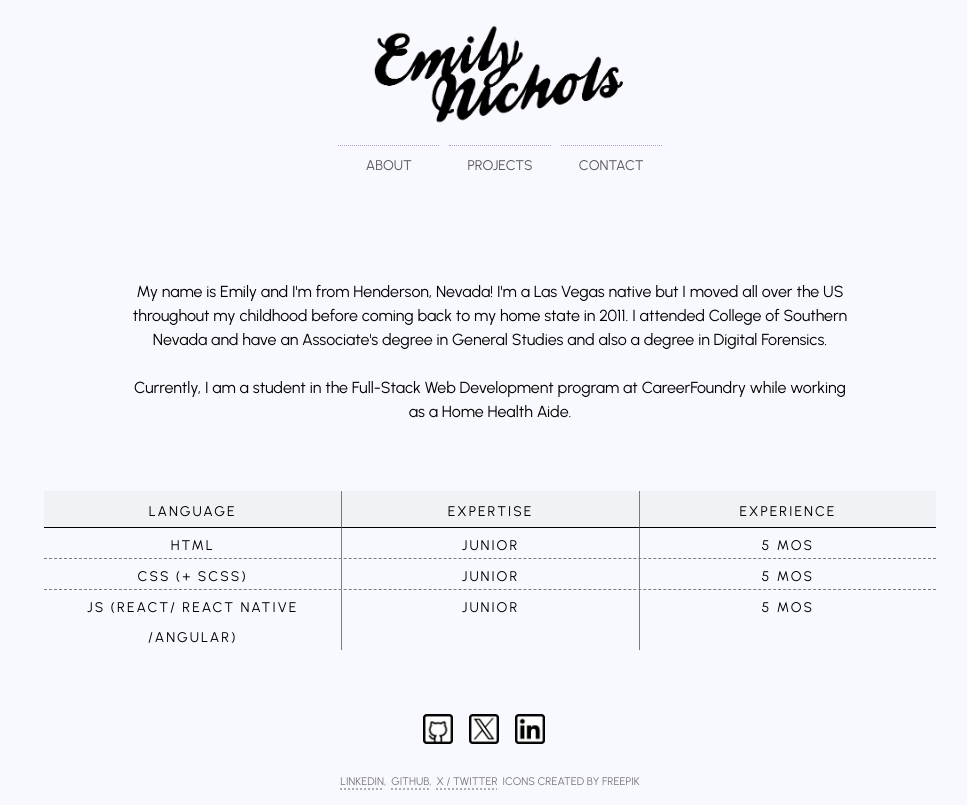
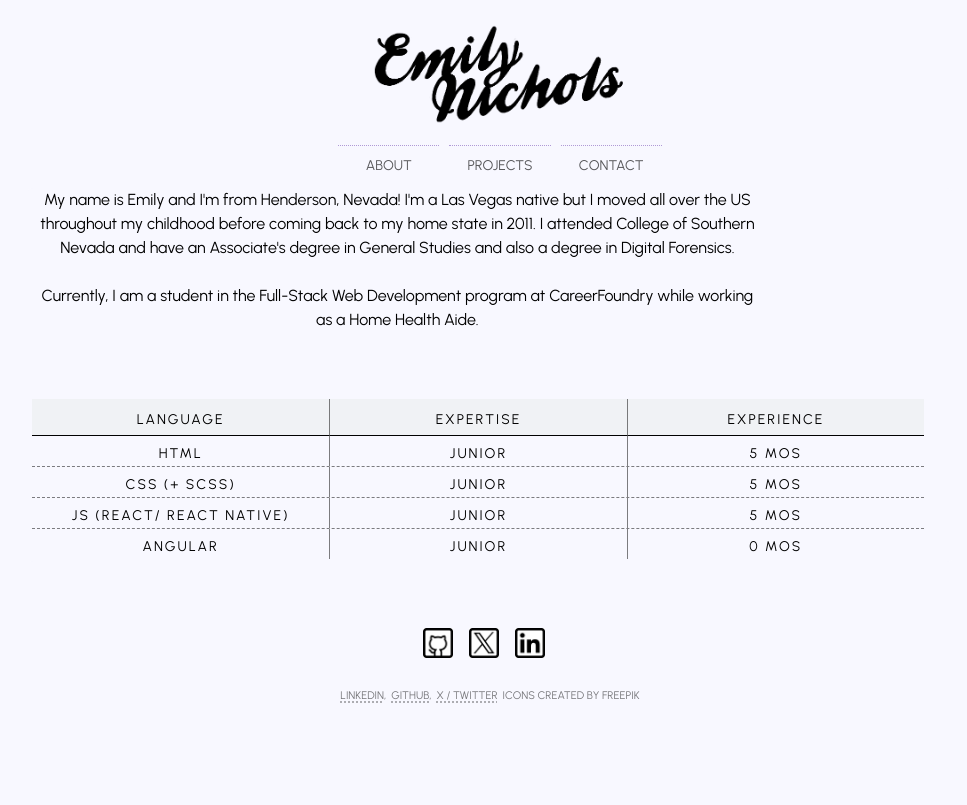
Before and after one commit to emnnichols/portfolio-site, a React (Vite) app: page /about in a window 1280 px wide. Shown: the whole page, without its empty margins (150-1117 px from the left). Built offline with nearby package versions, Linux system fonts and the light colour scheme; no server answers.

Commit message:
Updated skill function

```diff
--- a/src/components/about-view/about-view.jsx
+++ b/src/components/about-view/about-view.jsx
@@ -1,22 +1,30 @@
 import { Row, Col, Container, Card } from "react-bootstrap";
 import "./about-view.scss";
 import moment from "moment";
-import portrait from "../../../img/about_portrait.jpeg"
 
 export const AboutView = () => {
 
-  const start = new Date(2023, 10 - 1, 16);
-  const end = new Date();
-  const duration = Math.round((moment(end).diff(start, 'months') / 12) * 10) / 10;
+  // const start = new Date(2023, 10 - 1, 16);
+  // const end = new Date();
+  // const duration = Math.round((moment(end).diff(start, 'months') / 12) * 10) / 10;
+
+  function duration(start) {
+    const end = new Date();
+    return Math.round((moment(end).diff(start, 'months') / 12) * 10) / 10;
+  }
+
+  const coreSkills = new Date(2023, 10 - 1, 16);
+  const angular = new Date(2024, 5 - 1, 20);
 
   return (
-    <Container className="about">
-      <Row className="justify-content-center">
+    <Container className="justify-content-center">
+      <Row className="about card justify-content-center">
         <Col lg={7} className="col-12 aboutText">
           My name is Emily and I'm from Henderson, Nevada!
           I'm a Las Vegas native but I moved all over the US throughout my childhood before coming back to my home state in 2011.
           I attended College of Southern Nevada and have an Associate's degree in General Studies and also a degree in Digital Forensics.
-          <br /><br />Currently, I am a student in the Full-Stack Web Development program at CareerFoundry while working as a Home Health Aide.
+          <br /><br />
+          Currently, I am a student in the Full-Stack Web Development program at CareerFoundry while working as a Home Health Aide.
         </Col>
 
         <Row className="mt-5 justify-content-center">
@@ -29,19 +37,66 @@ export const AboutView = () => {
               </Col>
               <Col className="tableRight col-9 tableText">
                 <Row className="cellBorder">
-                  <Col lg={3} className="col-2">HTML</Col>
+                  <Col lg={2} className="col-2">HTML</Col>
                   <Col lg={3} className="col-2 skillBorder">CSS (+ SCSS)</Col>
-                  <Col lg={6} className="col-7 skillBorder">JS (+ REACT, REACT NATIVE, ANGULAR)</Col>
+                  <Col lg={4} className="col-2 skillBorder">JS (+ REACT, REACT NATIVE)</Col>
+                  <Col lg={2} className="col-2 skillBorder">ANGULAR</Col>
                 </Row>
                 <Row className="cellBorder">
-                  <Col lg={3} className="col-2">{duration < 3 ? `junior` : duration < 7 ? `mid` : `senior`}</Col>
-                  <Col lg={3} className="col-2 skillBorder">{duration < 3 ? `junior` : duration < 7 ? `mid` : `senior`}</Col>
-                  <Col lg={6} className="col-7 skillBorder">{duration < 3 ? `junior` : duration < 7 ? `mid` : `senior`}</Col>
+                  <Col lg={2} className="col-2">
+                    {duration(coreSkills) < 3
+                      ? `junior` : duration(coreSkills) < 7
+                        ? `mid`
+                        : `senior`}
+                  </Col>
+                  <Col lg={3} className="col-2 skillBorder">
+                    {duration(coreSkills) < 3
+                      ? `junior` : duration(coreSkills) < 7
+                        ? `mid`
+                        : `senior`}
+                  </Col>
+                  <Col lg={4} className="col-2 skillBorder">
+                    {duration(coreSkills) < 3
+                      ? `junior` : duration(coreSkills) < 7
+                        ? `mid`
+                        : `senior`}
+                  </Col>
+                  <Col lg={2} className="col-2 skillBorder">
+                    {duration(angular) < 3
+                      ? `junior` : duration(angular) < 7
+                        ? `mid`
+                        : `senior`}
+                  </Col>
                 </Row>
                 <Row>
-                  <Col lg={3} className="col-2">{duration < 1 ? `${duration * 10} months` : duration === 1 ? `${duration} year` : `${duration} years`}</Col>
-                  <Col lg={3} className="col-2 skillBorder">{duration < 1 ? `${duration * 10} months` : duration === 1 ? `${duration} year` : `${duration} years`}</Col>
-                  <Col lg={6} className="col-7 skillBorder">{duration < 1 ? `${duration * 10} months` : duration === 1 ? `${duration} year` : `${duration} years`}</Col>
+                  <Col lg={2} className="col-2">
+                    {duration(coreSkills) < 1
+                      ? `${duration(coreSkills) * 10} mos`
+                      : duration(coreSkills) === 1
+                        ? `${duration(coreSkills)} year`
+                        : `${duration(coreSkills)} years`}
+                  </Col>
+                  <Col lg={3} className="col-2 skillBorder">
+                    {duration(coreSkills) < 1
+                      ? `${duration(coreSkills) * 10} mos`
+                      : duration(coreSkills) === 1
+                        ? `${duration(coreSkills)} year`
+                        : `${duration(coreSkills)} years`}
+                  </Col>
+                  <Col lg={4} className="col-2 skillBorder">
+                    {duration(coreSkills) < 1
+                      ? `${duration(coreSkills) * 10} mos`
+                      : duration(coreSkills) === 1
+                        ? `${duration(coreSkills)} year`
+                        : `${duration(coreSkills)} years`}
+                  </Col>
+                  <Col lg={2} className="col-2 skillBorder">
+                    {duration(angular) < 1
+                      ? `${duration(angular) * 10} mos`
+                      : duration(angular) === 1
+                        ? `${duration(angular)} year`
+                        : `${duration(angular)} years`}
+                  </Col>
                 </Row>
               </Col>
             </Row>
@@ -56,20 +111,26 @@ export const AboutView = () => {
               </Row>
               <Row className="cellBorder">
                 <Col lg={4} className="col-5">HTML</Col>
-                <Col lg={4} className="col-3 skillBorder">{duration < 3 ? `junior` : duration < 7 ? `mid` : `senior`}</Col>
-                <Col lg={4} className="col-4 skillBorder">{duration < 1 ? `${duration * 10} mos` : duration === 1 ? `${duration} year` : `${duration} years`}</Col>
+                <Col lg={4} className="col-3 skillBorder">{duration(coreSkills) < 3 ? `junior` : duration(coreSkills) < 7 ? `mid` : `senior`}</Col>
+                <Col lg={4} className="col-4 skillBorder">{duration(coreSkills) < 1 ? `${duration(coreSkills) * 10} mos` : duration(coreSkills) === 1 ? `${duration(coreSkills)} year` : `${duration(coreSkills)} years`}</Col>
               </Row>
               <Row className="cellBorder">
                 <Col lg={4} className="col-5">CSS (+ SCSS)</Col>
-                <Col lg={4} className="col-3 skillBorder">{duration < 3 ? `junior` : duration < 7 ? `mid` : `senior`}</Col>
-                <Col lg={4} className="col-4 skillBorder">{duration < 1 ? `${duration * 10} mos` : duration === 1 ? `${duration} year` : `${duration} years`}</Col>
+                <Col lg={4} className="col-3 skillBorder">{duration(coreSkills) < 3 ? `junior` : duration(coreSkills) < 7 ? `mid` : `senior`}</Col>
+                <Col lg={4} className="col-4 skillBorder">{duration(coreSkills) < 1 ? `${duration(coreSkills) * 10} mos` : duration(coreSkills) === 1 ? `${duration(coreSkills)} year` : `${duration(coreSkills)} years`}</Col>
+              </Row>
+              <Row className="cellBorder">
+                <Col lg={4} className="col-5">JS (REACT/ REACT NATIVE)</Col>
+                <Col lg={4} className="col-3 skillBorder">{duration(coreSkills) < 3 ? `junior` : duration(coreSkills) < 7 ? `mid` : `senior`}</Col>
+                <Col lg={4} className="col-4 skillBorder">{duration(coreSkills) < 1 ? `${duration(coreSkills) * 10} mos` : duration(coreSkills) === 1 ? `${duration(coreSkills)} year` : `${duration(coreSkills)} years`}</Col>
               </Row>
               <Row>
-                <Col lg={4} className="col-5">JS (REACT/ REACT NATIVE /ANGULAR)</Col>
-                <Col lg={4} className="col-3 skillBorder">{duration < 3 ? `junior` : duration < 7 ? `mid` : `senior`}</Col>
-                <Col lg={4} className="col-4 skillBorder">{duration < 1 ? `${duration * 10} mos` : duration === 1 ? `${duration} year` : `${duration} years`}</Col>
+                <Col lg={4} className="col-5">ANGULAR</Col>
+                <Col lg={4} className="col-3 skillBorder">{duration(angular) < 3 ? `junior` : duration(angular) < 7 ? `mid` : `senior`}</Col>
+                <Col lg={4} className="col-4 skillBorder">{duration(angular) < 1 ? `${duration(angular) * 10} mos` : duration(angular) === 1 ? `${duration(angular)} year` : `${duration(angular)} years`}</Col>
               </Row>
-            </Col></Container>
+            </Col>
+          </Container>
         </Row>
       </Row >
     </Container >
```
